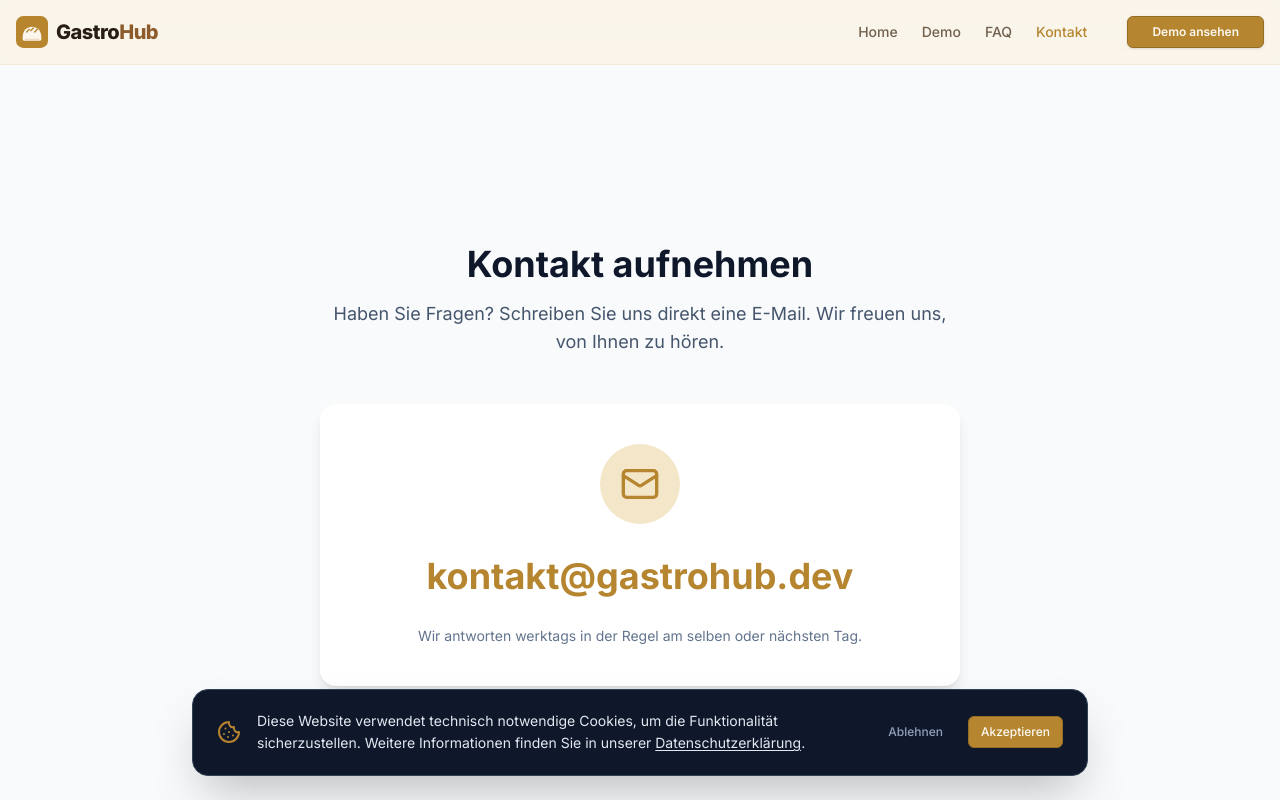
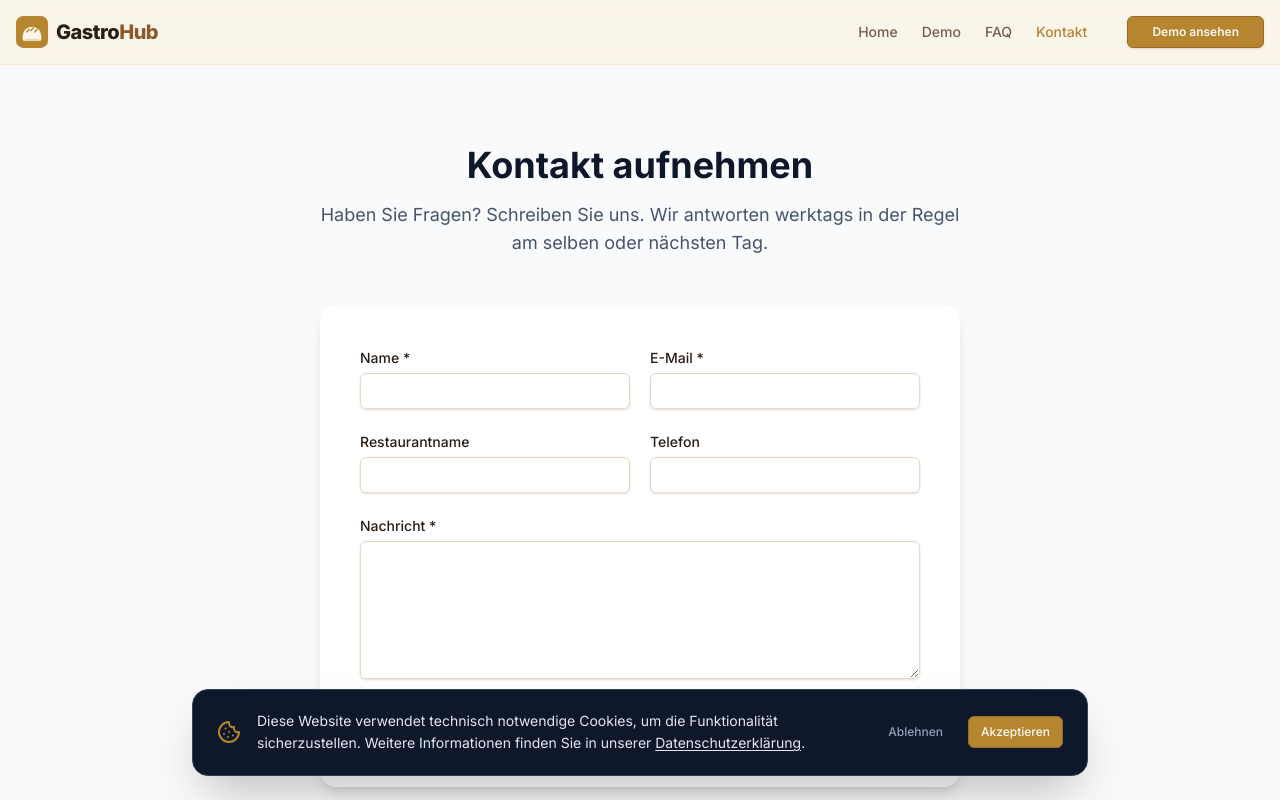
Before and after one commit to SamSphere/delidash, a React (Vite) app: page /kontakt in a window 1280 px wide. Shown: the top 800 px of the page. Built offline with nearby package versions, Linux system fonts and the light colour scheme.

Commit message:
feat(contact): real form via Formspree, keep mailto as fallback (audit P1.4)

```diff
--- a/src/pages/Contact.tsx
+++ b/src/pages/Contact.tsx
@@ -1,13 +1,24 @@
-import { Mail } from "lucide-react";
+import { Mail, CheckCircle2 } from "lucide-react";
 import { Card } from "@/components/ui/card";
-import { useEffect } from "react";
+import { Input } from "@/components/ui/input";
+import { Textarea } from "@/components/ui/textarea";
+import { Label } from "@/components/ui/label";
+import { Button } from "@/components/ui/button";
+import { useEffect, useState } from "react";
+
+const FORMSPREE_ENDPOINT = "https://formspree.io/f/FORMSPREE_ID";
 
 export default function Contact() {
+  const [submitted, setSubmitted] = useState(false);
+
   useEffect(() => {
     document.title = "Kontakt | GastroHub";
     const meta = document.querySelector('meta[name="description"]') ?? Object.assign(document.createElement("meta"), { name: "description" });
     (meta as HTMLMetaElement).content = "Kontaktieren Sie GastroHub. Wir helfen Ihnen beim Aufbau Ihres eigenen Restaurant-Bestellsystems ohne Provision. Antwort werktags am selben oder nächsten Tag.";
     if (!meta.parentNode) document.head.appendChild(meta);
+
+    const params = new URLSearchParams(window.location.search);
+    if (params.get("sent") === "1") setSubmitted(true);
   }, []);
 
   return (
@@ -17,25 +28,71 @@ export default function Contact() {
           <div className="text-center mb-12">
             <h1 className="text-4xl font-bold text-slate-900 mb-4">Kontakt aufnehmen</h1>
             <p className="text-lg text-slate-600">
-              Haben Sie Fragen? Schreiben Sie uns direkt eine E-Mail. Wir freuen uns, von Ihnen zu hören.
+              Haben Sie Fragen? Schreiben Sie uns. Wir antworten werktags in der Regel am selben oder nächsten Tag.
             </p>
           </div>
 
-          <Card className="p-10 border-none shadow-lg bg-white text-center rounded-2xl">
-            <div className="w-20 h-20 bg-secondary rounded-full flex items-center justify-center mx-auto mb-8">
-              <Mail className="h-10 w-10 text-primary" />
-            </div>
+          {submitted ? (
+            <Card className="p-10 border-none shadow-lg bg-white text-center rounded-2xl">
+              <div className="w-20 h-20 bg-emerald-50 rounded-full flex items-center justify-center mx-auto mb-6">
+                <CheckCircle2 className="h-10 w-10 text-emerald-600" />
+              </div>
+              <h2 className="text-2xl font-bold text-slate-900 mb-3">Vielen Dank für Ihre Nachricht!</h2>
+              <p className="text-slate-600">
+                Wir haben Ihre Anfrage erhalten und melden uns werktags am selben oder nächsten Tag bei Ihnen zurück.
+              </p>
+            </Card>
+          ) : (
+            <Card className="p-8 md:p-10 border-none shadow-lg bg-white rounded-2xl">
+              <form action={FORMSPREE_ENDPOINT} method="POST" className="space-y-5" data-testid="form-contact">
+                <input type="hidden" name="_next" value="https://gastrohub.dev/kontakt?sent=1" />
+                <input type="text" name="_gotcha" tabIndex={-1} autoComplete="off" style={{ position: "absolute", left: "-9999px" }} aria-hidden="true" />
 
+                <div className="grid md:grid-cols-2 gap-5">
+                  <div>
+                    <Label htmlFor="contact-name" className="mb-2 inline-block">Name *</Label>
+                    <Input id="contact-name" name="name" type="text" required autoComplete="name" />
+                  </div>
+                  <div>
+                    <Label htmlFor="contact-email" className="mb-2 inline-block">E-Mail *</Label>
+                    <Input id="contact-email" name="email" type="email" required autoComplete="email" />
+                  </div>
+                </div>
+
+                <div className="grid md:grid-cols-2 gap-5">
+                  <div>
+                    <Label htmlFor="contact-restaurant" className="mb-2 inline-block">Restaurantname</Label>
+                    <Input id="contact-restaurant" name="restaurant" type="text" autoComplete="organization" />
+                  </div>
+                  <div>
+                    <Label htmlFor="contact-phone" className="mb-2 inline-block">Telefon</Label>
+                    <Input id="contact-phone" name="phone" type="tel" autoComplete="tel" />
+                  </div>
+                </div>
+
+                <div>
+                  <Label htmlFor="contact-message" className="mb-2 inline-block">Nachricht *</Label>
+                  <Textarea id="contact-message" name="message" required rows={6} />
+                </div>
+
+                <Button type="submit" size="lg" className="w-full h-12 text-base font-semibold" data-testid="button-contact-submit">
+                  Anfrage senden
+                </Button>
+              </form>
+            </Card>
+          )}
+
+          <div className="mt-10 text-center text-slate-500 text-sm">
+            Oder direkt per E-Mail an{" "}
             <a
               href="mailto:kontakt@gastrohub.dev"
-              className="inline-block text-3xl md:text-4xl font-bold text-primary hover:text-primary-hover transition-colors border-b-2 border-transparent hover:border-primary-hover pb-1"
+              className="inline-flex items-center gap-1 text-primary hover:text-primary-hover transition-colors font-medium"
               data-testid="link-email"
             >
+              <Mail className="h-4 w-4" />
               kontakt@gastrohub.dev
             </a>
-
-            <p className="text-slate-500 text-sm mt-6">Wir antworten werktags in der Regel am selben oder nächsten Tag.</p>
-          </Card>
+          </div>
         </div>
       </div>
     </div>
```
